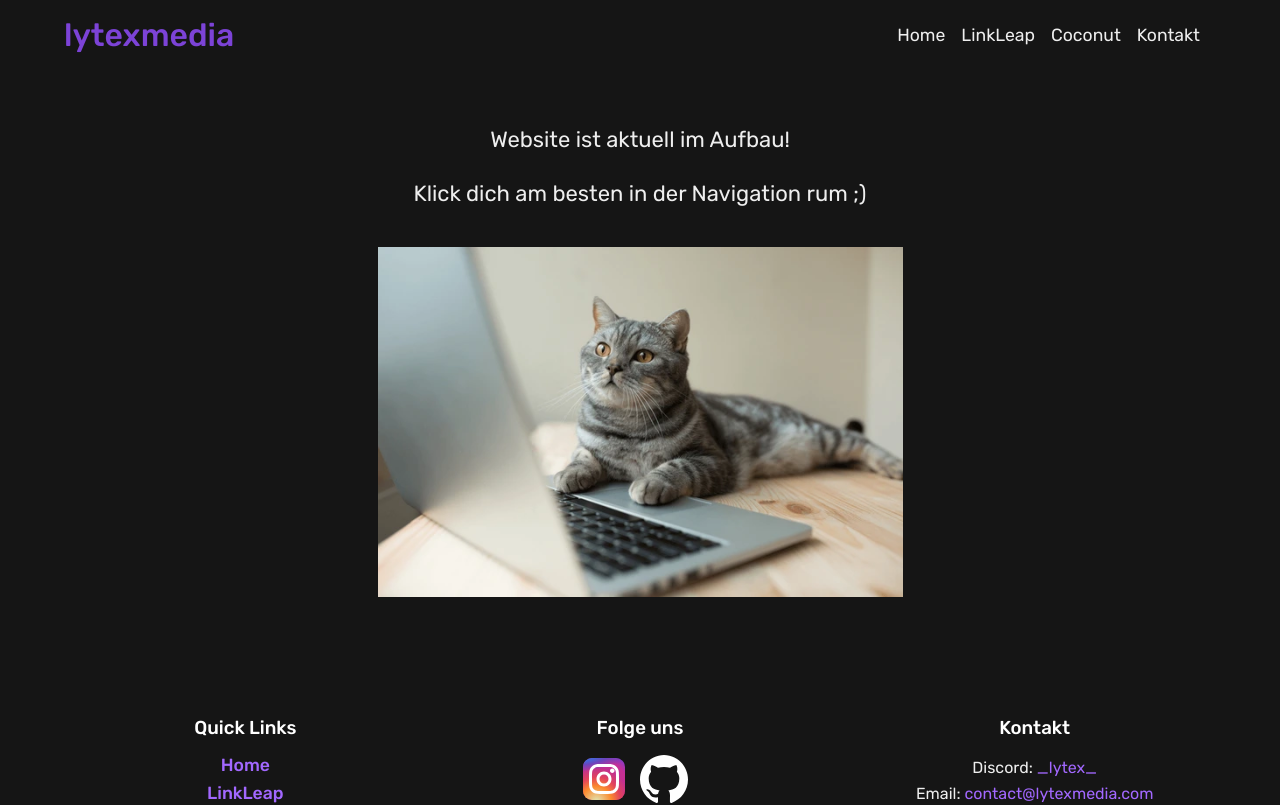
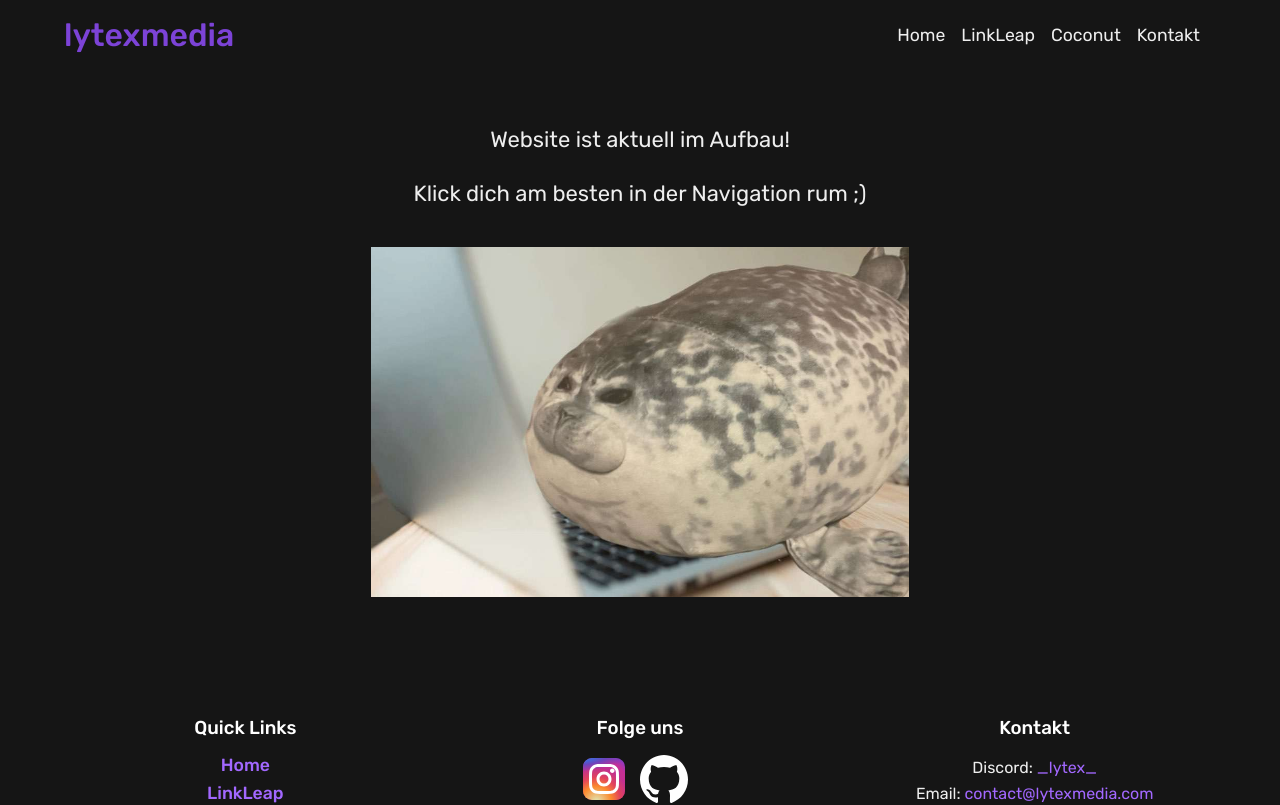
Before and after one commit to lytexdev/lytexmedia, a Nuxt app: page / in a window 1280 px wide. Shown: the top 805 px of the page. Built offline with nearby package versions, Linux system fonts and the light colour scheme.

Commit message:
Update startpage image

```diff
--- a/pages/index.vue
+++ b/pages/index.vue
@@ -4,7 +4,7 @@
             <b>Website ist aktuell im Aufbau!</b>
             <b><br>Klick dich am besten in der Navigation rum ;)</b>
 
-            <img title="Aktuell im Aufbau!" src="/images/programming-cat.webp" alt="Aktuell im Aufbau!" loading="lazy">
+            <img title="Aktuell im Aufbau!" src="/images/programming-seal.jpg" alt="Aktuell im Aufbau!" loading="lazy">
         </div>
     </main>
 </template>
```
Also changed, not shown: public/images/programming-cat.webp (deleted), public/images/programming-seal.jpg (added).
